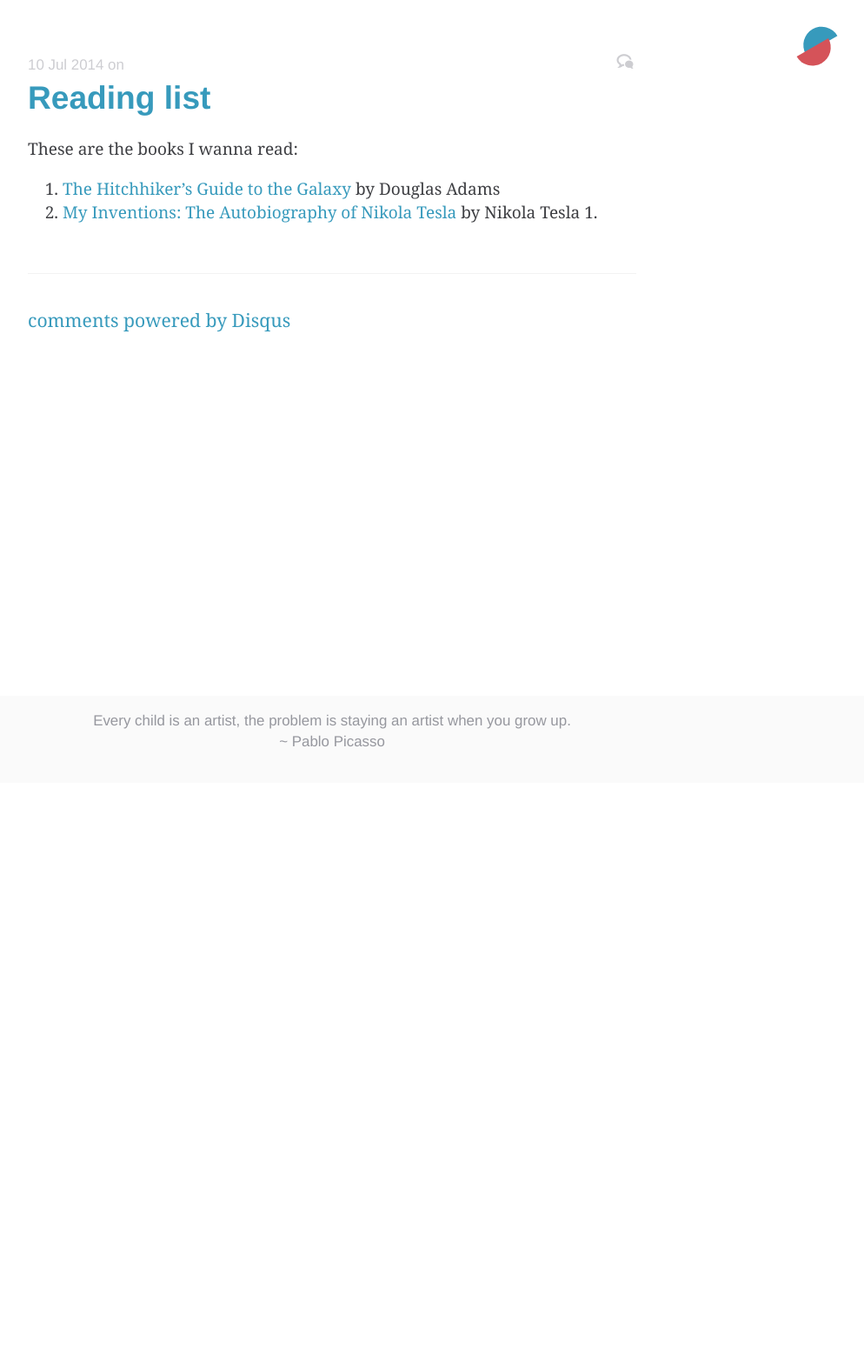
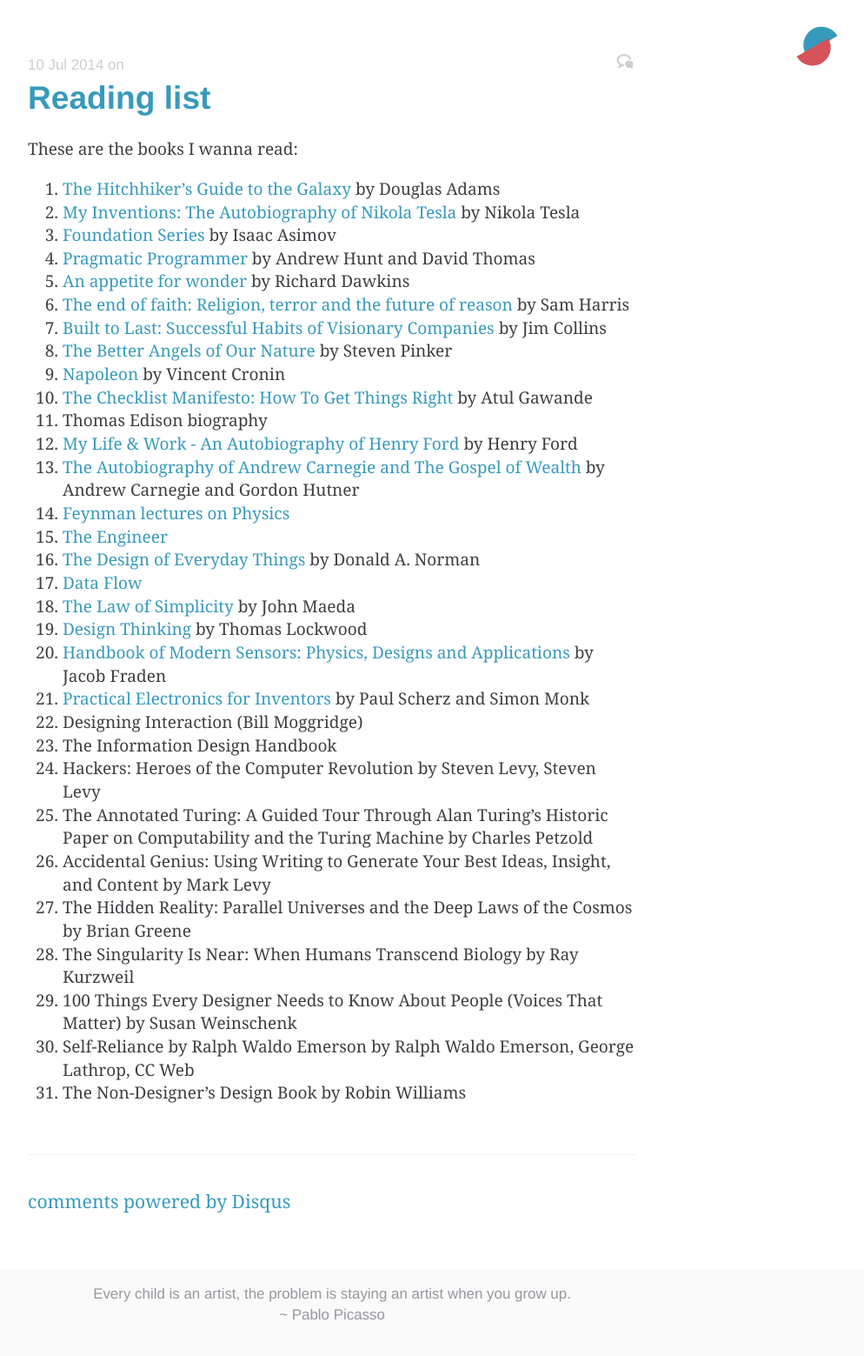
Before and after one commit to sayanee/blog, a Jekyll site: the page built from readlist.md, in a window 1280 px wide. Shown: the whole page at 87% size, without its empty margins (258-1252 px from the left). Built offline with Jekyll 4.4.1, drawn with Linux system fonts in a browser that asks for light colours; some web fonts are replaced; Markdown is read by kramdown in place of the engine named in the settings; comment, search, counter and statistics services are not loaded; before the commit the page ends 900 px from its top, so only the background shows below that.

Commit message:
more books to read added

```diff
--- a/readlist.md
+++ b/readlist.md
@@ -9,4 +9,34 @@
 
 1. [The Hitchhiker's Guide to the Galaxy](http://www.amazon.com/Hitchhikers-Guide-Galaxy-Douglas-Adams/dp/0345391802) by Douglas Adams
 1. [My Inventions: The Autobiography of Nikola Tesla](http://www.amazon.com/My-Inventions-Autobiography-Nikola-Tesla/dp/161293093X) by Nikola Tesla
-1.
+1. [Foundation Series](http://en.wikipedia.org/wiki/Foundation_series) by Isaac Asimov
+1. [Pragmatic Programmer](http://www.amazon.com/The-Pragmatic-Programmer-Journeyman-Master/dp/020161622X) by Andrew Hunt and David Thomas
+1. [An appetite for wonder](http://en.wikipedia.org/wiki/An_Appetite_for_Wonder) by Richard Dawkins
+1. [The end of faith: Religion, terror and the future of reason](http://www.amazon.com/End-Faith-Religion-Terror-Future/dp/0393327655) by Sam Harris
+1. [Built to Last: Successful Habits of Visionary Companies](http://www.amazon.com/Built-Last-Successful-Visionary-Essentials/dp/0060516402) by Jim Collins
+1. [The Better Angels of Our Nature](http://en.wikipedia.org/wiki/The_Better_Angels_of_Our_Nature) by Steven Pinker
+1. [Napoleon](http://www.amazon.com/Napoleon-Vincent-Cronin/dp/0006375219) by Vincent Cronin
+1. [The Checklist Manifesto: How To Get Things Right](http://www.amazon.com/The-Checklist-Manifesto-Things-Right/dp/0312430000) by Atul Gawande
+1. Thomas Edison biography
+1. [My Life & Work - An Autobiography of Henry Ford](http://www.amazon.com/My-Life-Work-Autobiography-Henry/dp/149428300X) by Henry Ford
+1. [The Autobiography of Andrew Carnegie and The Gospel of Wealth](http://www.amazon.com/Autobiography-Andrew-Carnegie-Gospel-Classics/dp/0451530381) by Andrew Carnegie and Gordon Hutner
+1. [Feynman lectures on Physics](http://www.feynmanlectures.caltech.edu/)
+1. [The Engineer](https://leanpub.com/theengineer)
+1. [The Design of Everyday Things](http://www.amazon.com/Design-Everyday-Things-Donald-Norman/dp/0465067107) by Donald A. Norman
+1. [Data Flow](http://www.amazon.co.uk/Data-Flow-Visualising-Information-Graphic/dp/3899552172)
+1. [The Law of Simplicity](http://mitpress.mit.edu/books/laws-simplicity) by John Maeda
+1. [Design Thinking](http://www.amazon.com/Design-Thinking-Integrating-Innovation-Experience/dp/1581156685) by Thomas Lockwood
+1. [Handbook of Modern Sensors: Physics, Designs and Applications](http://www.amazon.com/Handbook-Modern-Sensors-Physics-Applications/dp/1441964657) by Jacob Fraden
+1. [Practical Electronics for Inventors](http://www.amazon.com/Practical-Electronics-Inventors-Paul-Scherz/dp/0071771336) by Paul Scherz and Simon Monk
+1. Designing Interaction (Bill Moggridge)
+1. The Information Design Handbook
+1. Hackers: Heroes of the Computer Revolution by Steven Levy, Steven Levy
+1. The Annotated Turing: A Guided Tour Through Alan Turing's Historic Paper on Computability and the Turing Machine by Charles Petzold
+1. Accidental Genius: Using Writing to Generate Your Best Ideas, Insight, and Content
+by Mark Levy
+1. The Hidden Reality: Parallel Universes and the Deep Laws of the Cosmos
+by Brian Greene
+1. The Singularity Is Near: When Humans Transcend Biology by Ray Kurzweil
+1. 100 Things Every Designer Needs to Know About People (Voices That Matter) by Susan Weinschenk
+1. Self-Reliance by Ralph Waldo Emerson by Ralph Waldo Emerson, George Lathrop, CC Web
+1. The Non-Designer's Design Book by Robin Williams
```
